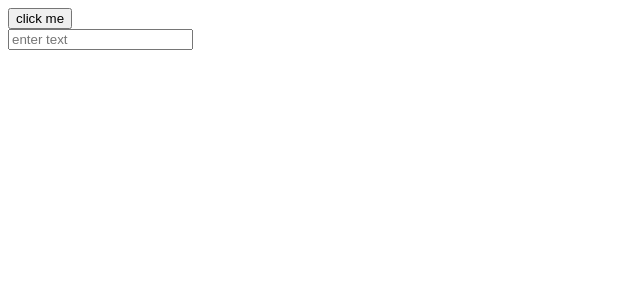
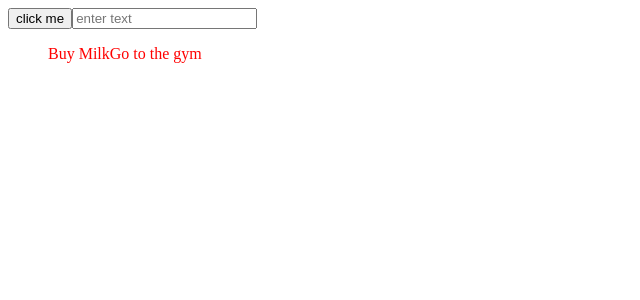
Before and after one commit to KirillBychkov/repo_1, a React (Create React App) app: page / in a window 1280 px wide. Shown: the top 300 px of the page, without its empty margins (0-640 px from the left). Built offline with nearby package versions, Linux system fonts and the light colour scheme.

Commit message:
created list of item

```diff
--- a/src/App.js
+++ b/src/App.js
@@ -1,16 +1,28 @@
-import React from 'react';
-import Button from './components/button';
-import './style.sass';
-import Input from './components/input'
+import React from "react";
+import Button from "./components/button";
+import Input from "./components/input";
+import List from "./components/list";
+import "./style.sass";
 
+const list = [
+  {
+    name: "Buy Milk",
+    id: 1,
+  },
+  {
+    name: "Go to the gym",
+    id: 2,
+  },
+];
 
 function App() {
   return (
     <div className="App">
-      <div className='wrapper'>
-      <Button text='click me'/>
-      <Input placeholder='enter text'/>
+      <div className="wrapper">
+        <Button text="click me" />
+        <Input placeholder="enter text" />
       </div>
+      <List listOfItems={list} />
     </div>
   );
 }
--- /dev/null
+++ b/src/components/list/index.js
@@ -0,0 +1,7 @@
+import React from "react";
+
+function List({ listOfItems }) {
+  return <ul>{listOfItems.map((elem) => elem.name)}</ul>;
+}
+
+export default List;
--- a/src/style.sass
+++ b/src/style.sass
@@ -1,6 +1,5 @@
 body
     color: red
-.App
+.wrapper
     display: flex
-    justify-content: space-between
     align-items: center
```
Also changed, not shown: src/components/list/style.sass (added).
